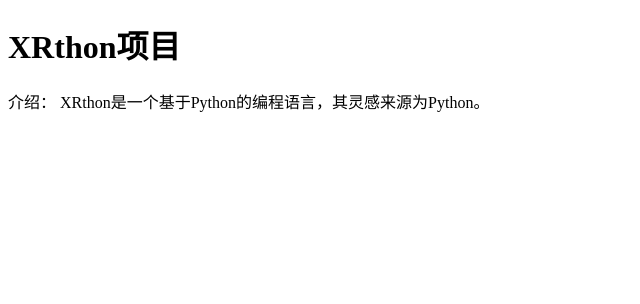
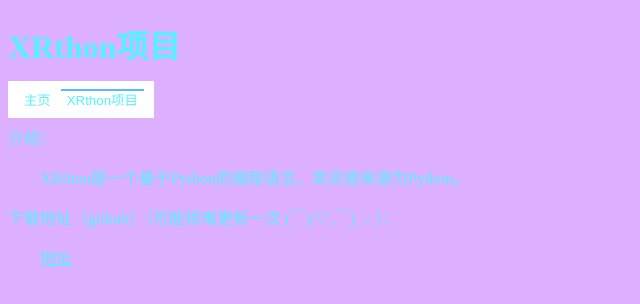
Before and after one commit to sxxyrry/XRthon_Project, a plain HTML site: page index.html in a window 1280 px wide. Shown: the whole page, without its empty margins (0-640 px from the left). Drawn offline with Linux system fonts and the light colour scheme.

Commit message:
Update index.html

```diff
--- a/index.html
+++ b/index.html
@@ -4,12 +4,63 @@
     <meta charset="UTF-8">
     <meta name="viewport" content="width=device-width, initial-scale=1.0">
     <title>XRthon项目</title>
+    <style>
+        body{
+            background-color: rgb(221, 176, 255);
+        }
+        or-bar{
+            display: inline-flexbox;
+            margin-top: -20px;
+            padding: 10px;
+            height: 10px;
+            background-color: rgb(255, 255, 255)
+        }
+        or-bar button{
+            background-color: rgba(0, 0, 0, 0);
+            border: 0;
+            height: 0;
+        }
+        or-bar button:hover{
+            background-color: rgb(150, 255, 204);
+        }
+        or-bar :nth-child(2){
+            background-color: rgb(92, 184, 255);
+        }
+        *{
+            color: #55f1ff;
+        }
+        .fksj{
+            margin-inline-start: 2em;
+        }
+        /* te-ct{
+            display: block;
+        } */
+        te-ct :nth-child(2){
+            margin-inline-start: 2em;
+        }
+    </style>
 </head>
 <body>
     <h1>XRthon项目</h1>
-    <div>
-        <span>介绍：</span>
-        <span>XRthon是一个基于Python的编程语言，其灵感来源为Python。</span>
-    </div>
+    <or-bar>
+        <button id="zy">主页</button>
+        <button id="XP">XRthon项目</button>
+    </or-bar>
+    <te-ct>
+        <p>介绍：</p>
+        <p>XRthon是一个基于Python的编程语言，其灵感来源为Python。</p>
+    </te-ct>
+    <te-ct>
+        <p>下载地址（github）（可能很难更新一次 (￣y▽,￣)╭ ）：</p>
+        <a href="https://github.com/sxxyrry/XRthon">地址</a>
+    </te-ct>
+    <script>
+        document.getElementById("zy").onclick = function(){
+            window.location.href = "./";
+        }
+        document.getElementById("XP").onclick = function(){
+            window.location.href = "./XRthon_Project";
+        }
+    </script>
 </body>
 </html>
```
